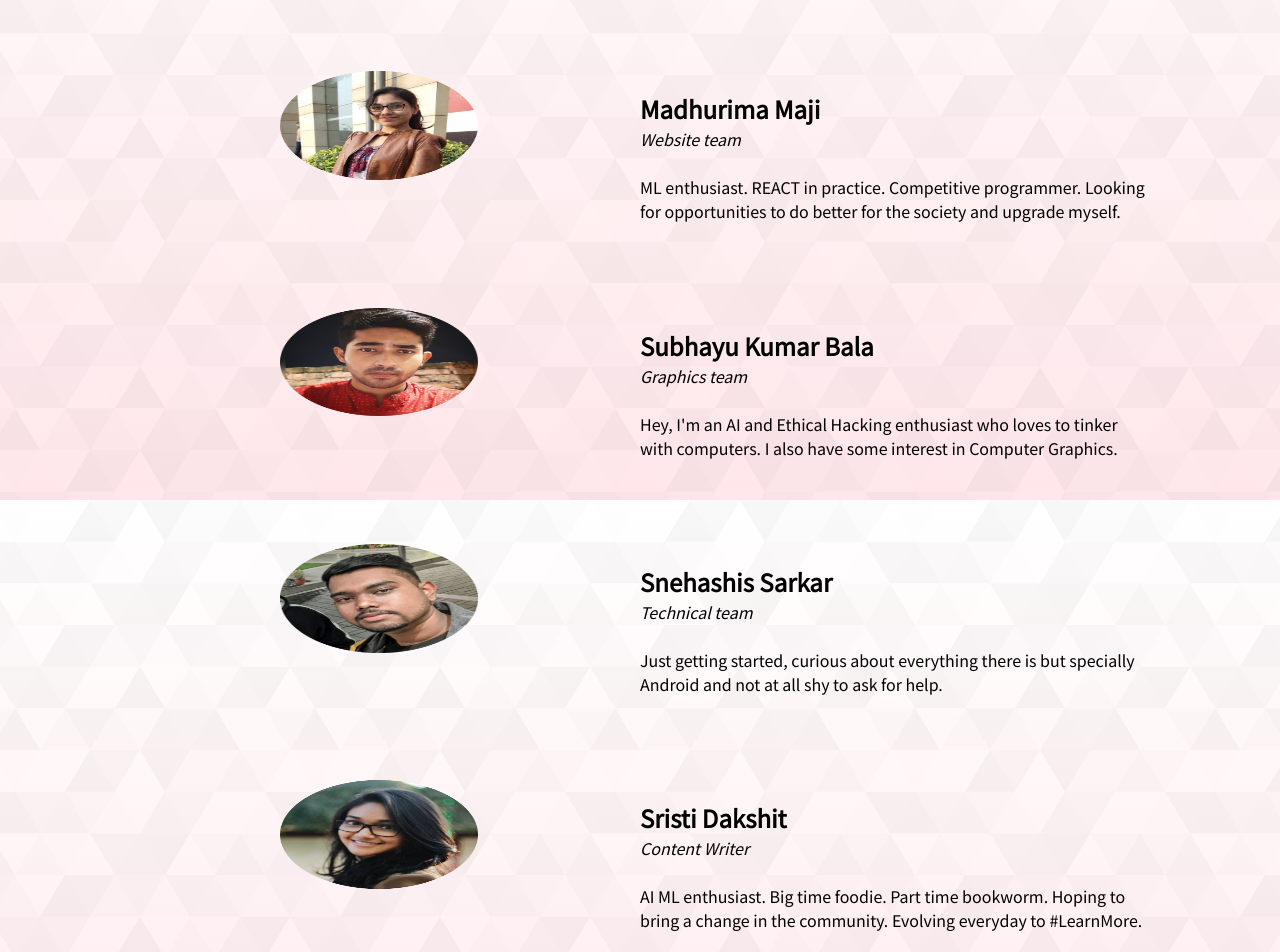
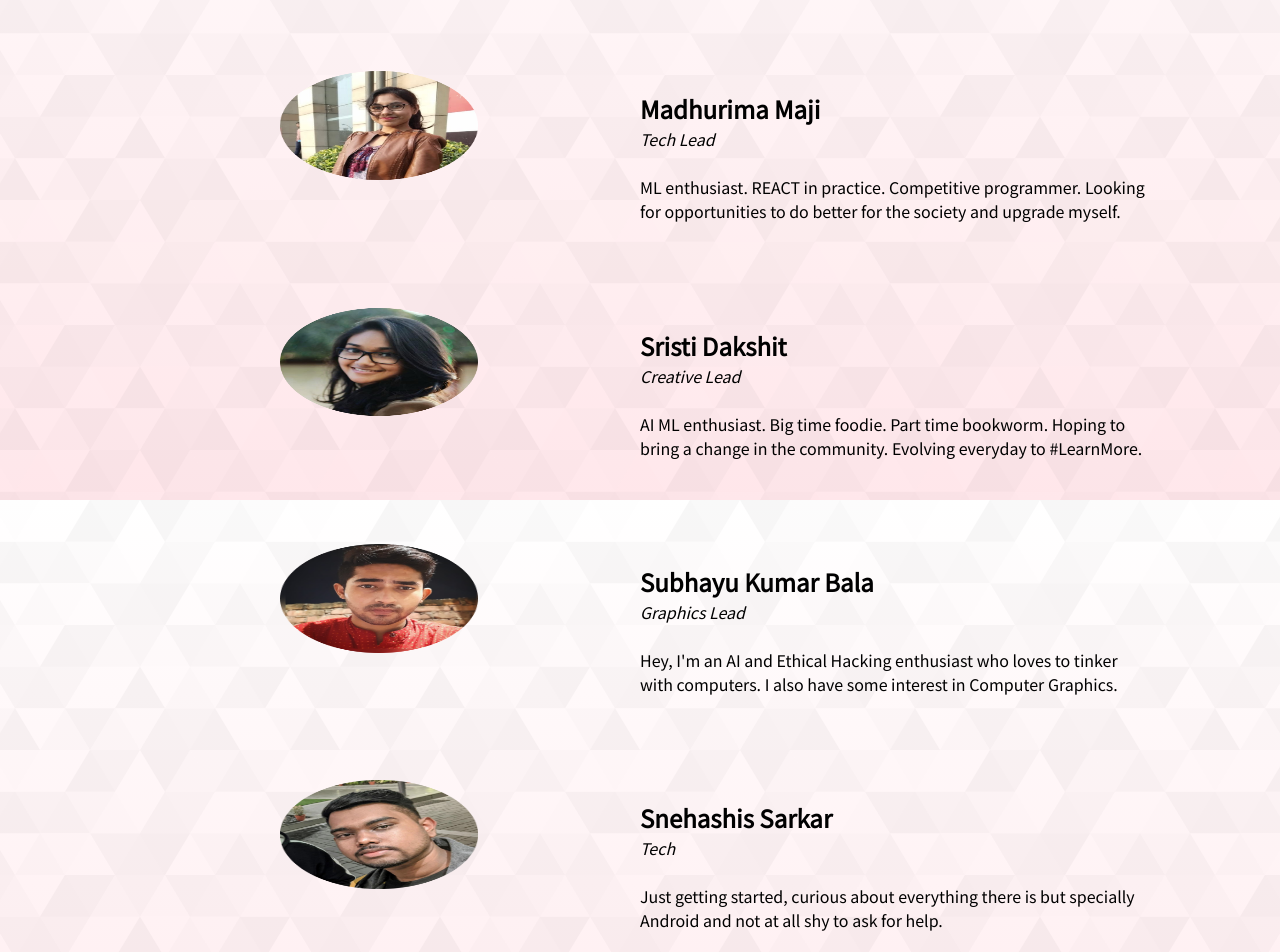
Before and after one commit to shawavisek35/synthack, a React (Create React App) app: page /team in a window 1280 px wide. Shown: the part 1100-2052 px from the top of the page. Built offline with nearby package versions, Linux system fonts and the light colour scheme.

Commit message:
Update MemberDetail.js
Err Fixed

```diff
--- a/src/components/MemberDetail.js
+++ b/src/components/MemberDetail.js
@@ -5,8 +5,8 @@ const teamMembers = [
     name: "Sagnik Chattopadhyaya",
     role: "Microsoft Learn Student Ambassador at CIEM, Kolkata.",
     into:
-      "I'm enthusiastic about coding and trying to automate my life 1% at a time.\
-      I plan on integrating ML, Web and AI in the future for the betterment of mankind.",
+      `I'm enthusiastic about coding and trying to automate my life 1% at a time.\
+      I plan on integrating ML, Web and AI in the future for the betterment of mankind.`,
   },
   {
     plink: "http://avisekcode.netlify.app/",
@@ -23,15 +23,15 @@ const teamMembers = [
     name: "Hasibul Islam",
     role: "Microsoft Learn Student Ambassador at CIEM, Kolkata.",
     into:
-      "I'm still a learner and exploring different technological fields everyday.\
-        Loves to code in Java and interested in AI and Web Development.",
+      `I'm still a learner and exploring different technological fields everyday.\
+        Loves to code in Java and interested in AI and Web Development.`,
   },
 
   {
     plink: "https://agnibesh.dev",
     img: "agnibesh",
     name: "Agnibesh Mukherjee",
-    role: "Website Team",
+    role: "Development Lead",
     into:
       "Computer Enthusiast and Javascript Ninja. I'm currently working @Newslaundry.com as a FullStack Development Intern.",
   },
@@ -40,16 +40,23 @@ const teamMembers = [
     plink: "#",
     img: "madhurima",
     name: "Madhurima Maji",
-    role: "Website team",
+    role: "Tech Lead",
     into:
       "ML enthusiast. REACT in practice. Competitive programmer. Looking for opportunities to do better for the society and upgrade myself.",
   },
-
+    {
+    plink: "#",
+    img: "sristi",
+    name: "Sristi Dakshit",
+    role: "Creative Lead",
+    into:
+      "AI ML enthusiast. Big time foodie. Part time bookworm. Hoping to bring a change in the community. Evolving everyday to #LearnMore. ",
+  },
   {
     plink: "#",
     img: "subhayu",
     name: "Subhayu Kumar Bala",
-    role: "Graphics team",
+    role: "Graphics Lead",
     into:
       "Hey, I'm an AI and Ethical Hacking enthusiast who loves to tinker with computers. I also have some interest in Computer Graphics.",
   },
@@ -58,18 +65,9 @@ const teamMembers = [
     plink: "#",
     img: "snehasis",
     name: "Snehashis Sarkar",
-    role: "Technical team",
+    role: "Tech",
     into:
       "Just getting started, curious about everything there is but specially Android and not at all shy to ask for help.",
-  },
-
-  {
-    plink: "#",
-    img: "sristi",
-    name: "Sristi Dakshit",
-    role: "Content Writer",
-    into:
-      "AI ML enthusiast. Big time foodie. Part time bookworm. Hoping to bring a change in the community. Evolving everyday to #LearnMore. ",
   },
 
   {
```
